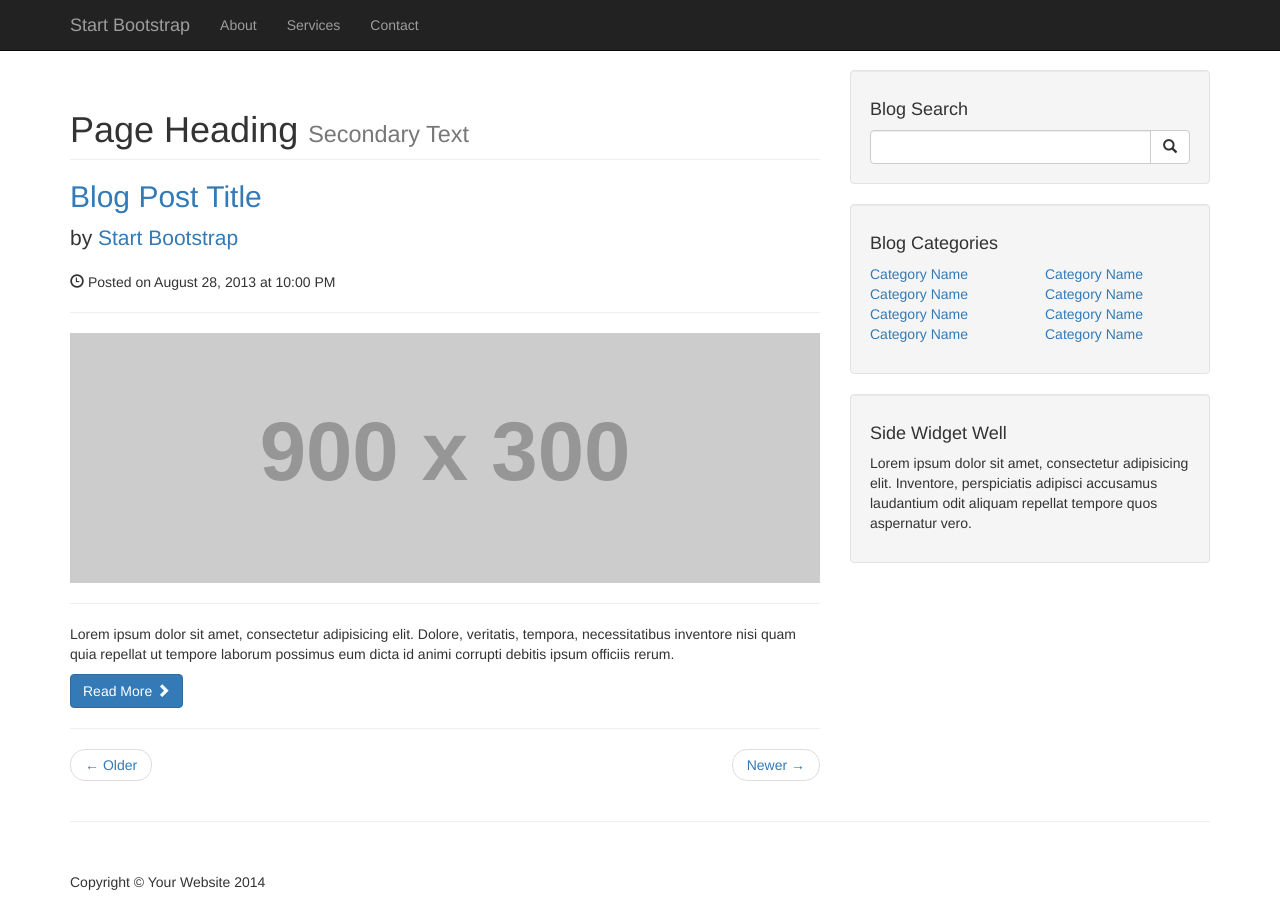
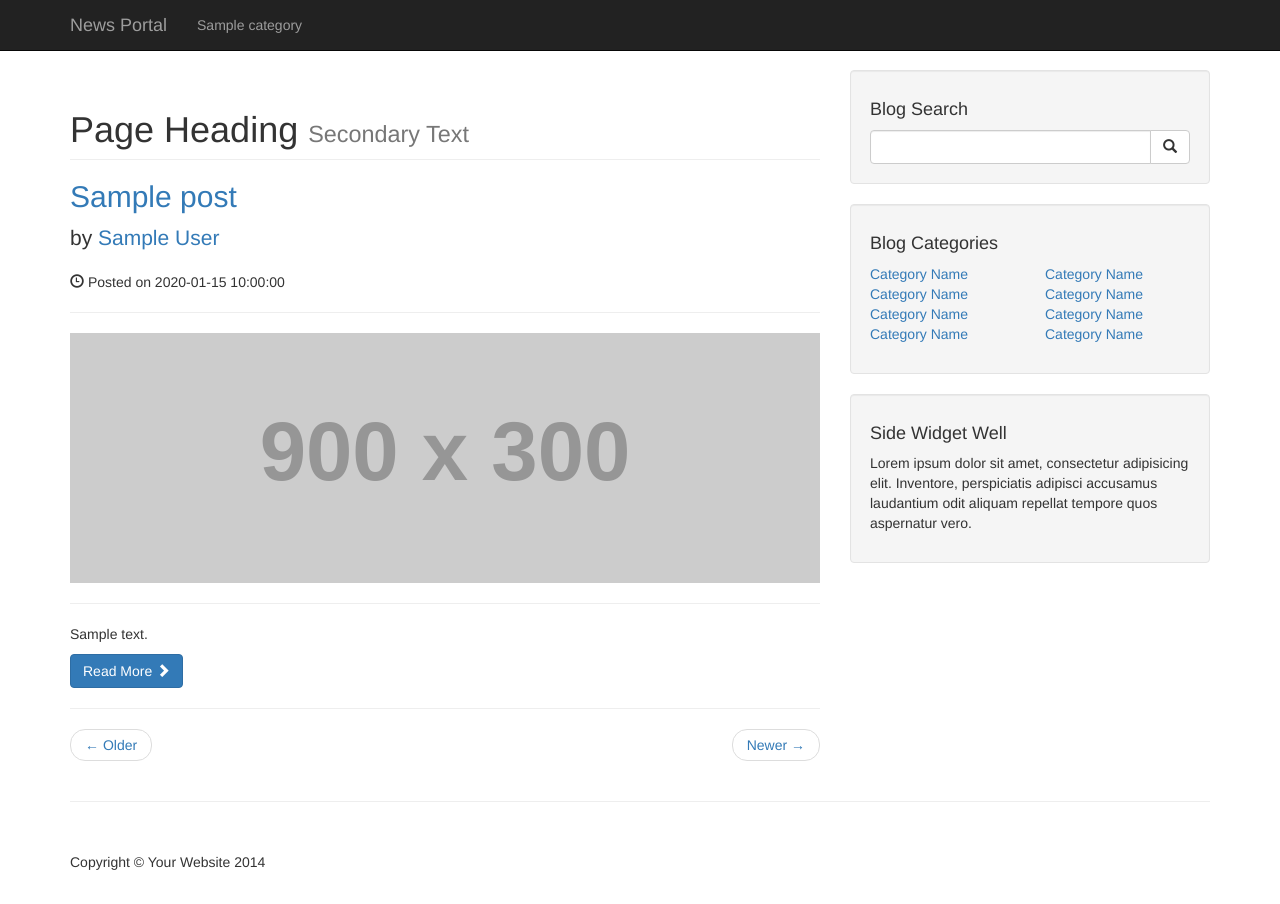
Before and after one commit to Raiyan-sharif/News-Portal, a PHP site: page / in a window 1280 px wide. Shown: the top 904 px of the page. After the commit the page ends 870 px from the top, so only its background shows below. Run offline with PHP 8.4, Linux system fonts and the light colour scheme; tables that the repository leaves empty or names only in its code hold one stand-in row (values such as "Sample post"); grey boxes labelled with a size stand in for pictures from a placeholder-image service; some libraries are stand-ins or nearby versions.

Commit message:
dinamic post

```diff
--- a/includes/db.php
+++ b/includes/db.php
@@ -9,7 +9,10 @@
     }
     $connection = mysqli_connect(DB_HOST, DB_USER, DB_PASS, DB_NAME);
     if($connection){
-        echo "We are Connected";
+
+    }
+    else{
+
     }
 
 ?>
--- a/includes/navigation.php
+++ b/includes/navigation.php
@@ -1,5 +1,7 @@
+<?php include "includes/db.php"?>
 <nav class="navbar navbar-inverse navbar-fixed-top" role="navigation">
         <div class="container">
+
             <!-- Brand and toggle get grouped for better mobile display -->
             <div class="navbar-header">
                 <button type="button" class="navbar-toggle" data-toggle="collapse" data-target="#bs-example-navbar-collapse-1">
@@ -8,20 +10,27 @@
                     <span class="icon-bar"></span>
                     <span class="icon-bar"></span>
                 </button>
-                <a class="navbar-brand" href="#">Start Bootstrap</a>
+                <a class="navbar-brand" href="#">News Portal</a>
             </div>
             <!-- Collect the nav links, forms, and other content for toggling -->
             <div class="collapse navbar-collapse" id="bs-example-navbar-collapse-1">
                 <ul class="nav navbar-nav">
-                    <li>
+                    <?php
+                        $query = "SELECT * FROM categories";
+                        $get_all_catergories_query = mysqli_query($connection,$query);
+
+                        while($row = mysqli_fetch_assoc($get_all_catergories_query)){
+                            $cat_title = $row['cat_title'];
+                            echo "<li> <a href = '#'>{$cat_title}</a></li>";
+                        }
+                    ?>
+                    <!-- <li>
                         <a href="#">About</a>
                     </li>
-                    <li>
-                        <a href="#">Services</a>
-                    </li>
+
                     <li>
                         <a href="#">Contact</a>
-                    </li>
+                    </li> -->
                 </ul>
             </div>
             <!-- /.navbar-collapse -->
--- a/index.php
+++ b/index.php
@@ -10,6 +10,17 @@
             <!-- Blog Entries Column -->
             <div class="col-md-8">
 
+            <?php
+                $query = "SELECT * FROM posts";
+                $get_all_post_query = mysqli_query($connection, $query);
+
+                    while($row = mysqli_fetch_assoc($get_all_post_query)){
+                        $post_title = $row['post_title'];
+                        $post_author = $row['post_author'];
+                        $post_date = $row['post_date'];
+                        $post_image = $row['post_image'];
+                        $post_content = $row['post_content'];
+            ?>
                 <h1 class="page-header">
                     Page Heading
                     <small>Secondary Text</small>
@@ -17,19 +28,20 @@
 
                 <!-- First Blog Post -->
                 <h2>
-                    <a href="#">Blog Post Title</a>
+                    <a href="#"><?php echo $post_title?></a>
                 </h2>
                 <p class="lead">
-                    by <a href="index.php">Start Bootstrap</a>
+                    by <a href="index.php"><?php echo $post_author?></a>
                 </p>
-                <p><span class="glyphicon glyphicon-time"></span> Posted on August 28, 2013 at 10:00 PM</p>
+                <p><span class="glyphicon glyphicon-time"></span> Posted on <?php echo $post_date?></p>
                 <hr>
                 <img class="img-responsive" src="http://placehold.it/900x300" alt="">
                 <hr>
-                <p>Lorem ipsum dolor sit amet, consectetur adipisicing elit. Dolore, veritatis, tempora, necessitatibus inventore nisi quam quia repellat ut tempore laborum possimus eum dicta id animi corrupti debitis ipsum officiis rerum.</p>
+                <p> <?php echo $post_content?></p>
                 <a class="btn btn-primary" href="#">Read More <span class="glyphicon glyphicon-chevron-right"></span></a>
 
                 <hr>
+                    <?php } ?>
 
                 <!-- Pager -->
                 <ul class="pager">
```
